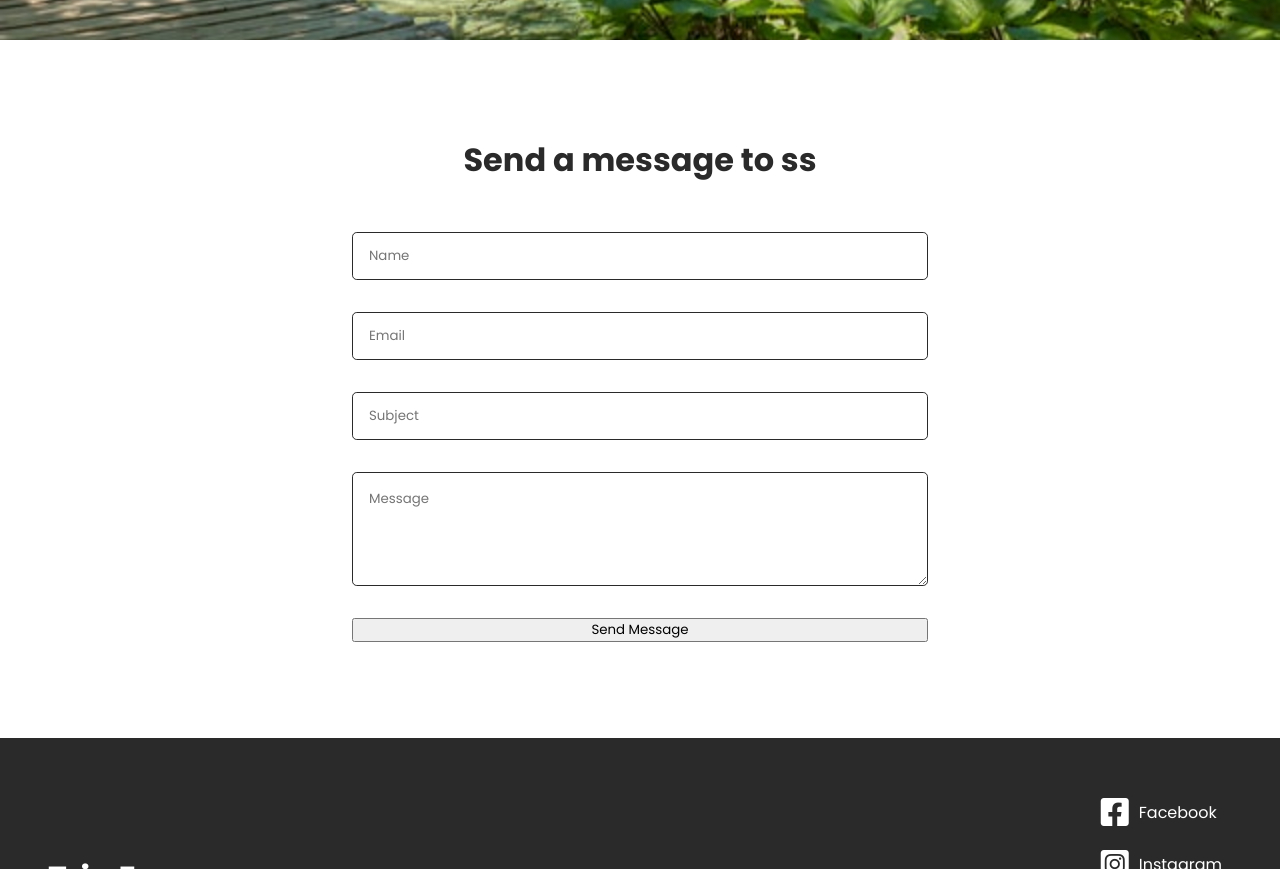
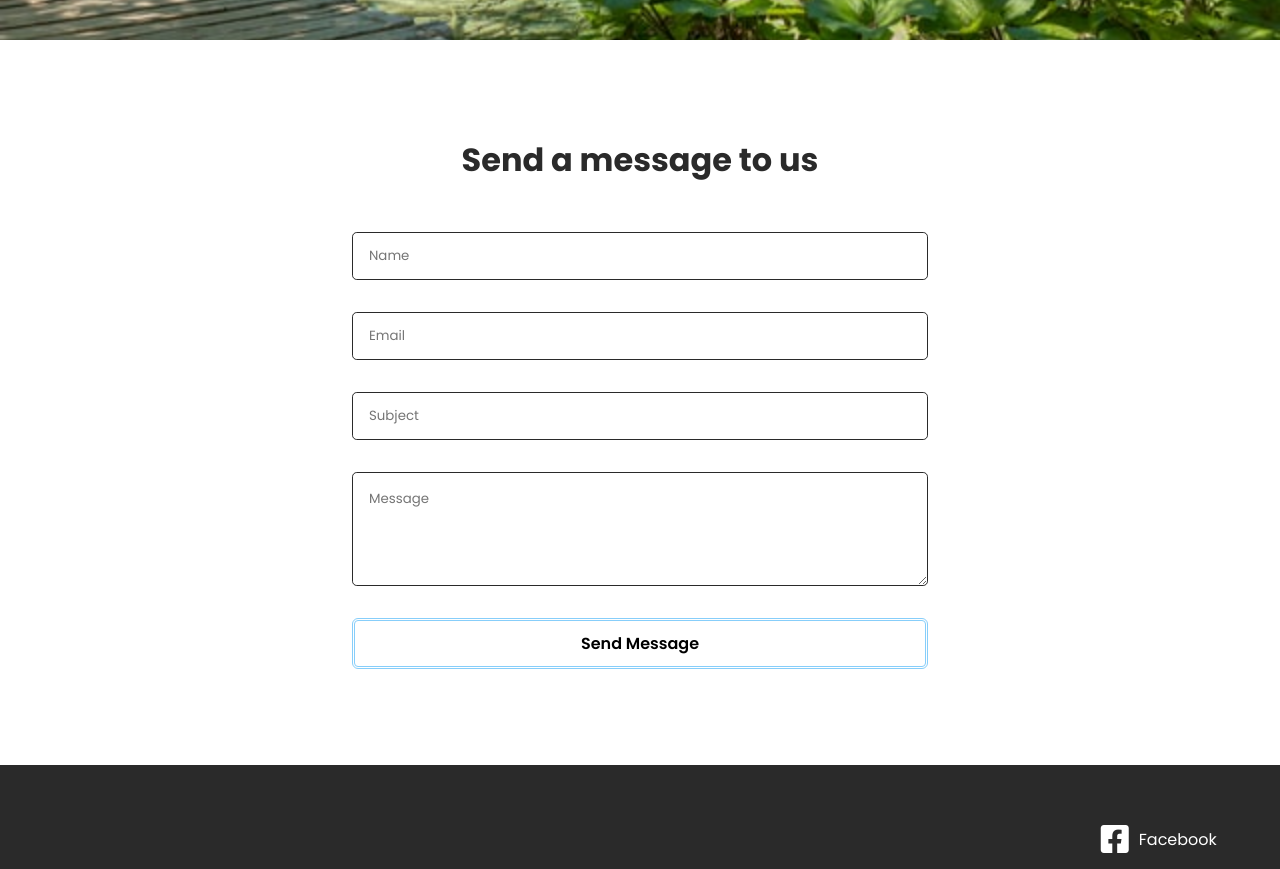
Before and after one commit to jemma-mg/dsc-bootcamp, a React (Create React App) app: page /contact in a window 1280 px wide. Shown: the part 600-1469 px from the top of the page. Built offline with nearby package versions, Linux system fonts and the light colour scheme.

Commit message:
contact form

```diff
--- a/src/components/contact/contact.css
+++ b/src/components/contact/contact.css
@@ -28,6 +28,20 @@
 
 .form__container button{
     display: inline;
+    background-color: #fff;
+    padding: 10px;
+    border-radius: 6px;
+    font-weight: 600;
+    font-size: 1rem;
+    border: 3px double lightskyblue;
+}
+
+.form__container button:hover{
+    padding: 13px;
+    color: #fff;
+    border: none;
+    background: linear-gradient(45deg, lightblue, blue,steelblue);
+    transition: button 0.5s ease-in-out;
 }
 
  @media screen and (max-width:850px) {
--- a/src/components/contact/contact.js
+++ b/src/components/contact/contact.js
@@ -3,7 +3,7 @@ import "./contact.css"
 function ContactForm(){
     return(
         <div className="form__container">
-            <h1>Send a message to ss</h1>
+            <h1>Send a message to us</h1>
             <form>
                 <input placeholder="Name"/>
                 <input placeholder="Email"/>
```
